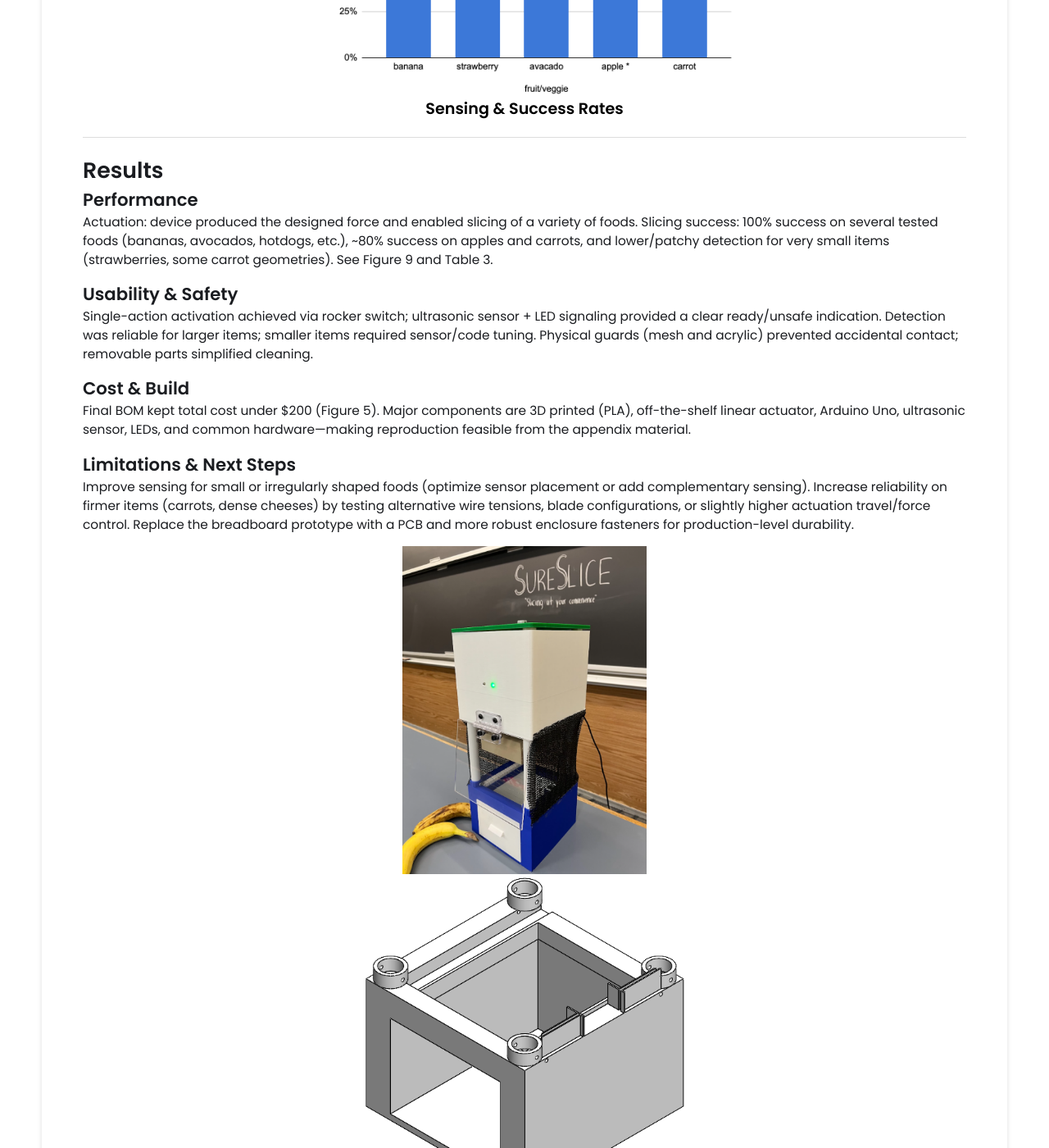
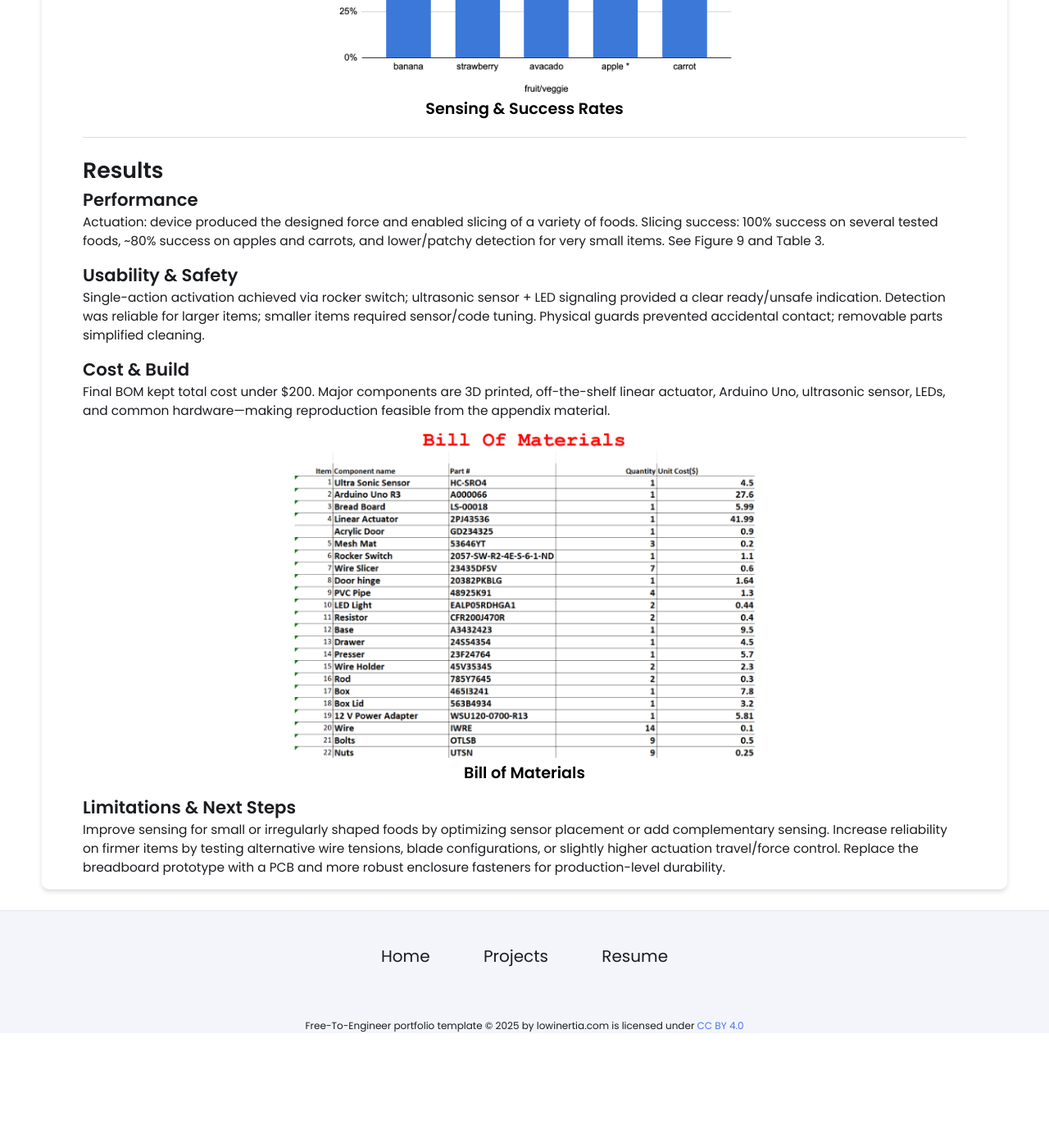
Before and after one commit to michael-vuong/michael-vuong.github.io, a Jekyll site: the page built from _projects/SureSlice/index.md, in a window 1280 px wide and 1400 px high, scrolled down 4278 px. Shown: the whole window at 82% size. Built offline with Jekyll 4.4.1, drawn with Linux system fonts in a browser that asks for light colours; after the commit the page ends 5538 px from its top, so only the background shows below that; some of the changed text lies outside the part shown.

Commit message:
Update index.md

```diff
--- a/_projects/SureSlice/index.md
+++ b/_projects/SureSlice/index.md
@@ -61,17 +61,17 @@
 
 ## 4. Sensing & Controls
 - Integrated an HC-SR04-style ultrasonic sensor for presence detection.
-- Implemented Arduino Uno control: sensor input → LED ready/unsafe indicator (green/red), and actuator control via rocker switch for single-action operation.
+- Implemented Arduino Uno control: sensor input → LED ready/unsafe indicator, and actuator control via rocker switch for single-action operation.
 - Developed code flow and debugging iterations to improve sensing reliability.
 
 ## 5. Prototyping & Iteration
 - Fabricated parts using PLA 3D printing and assembled electronics on a breadboard.
-- Iteratively adjusted sensor positioning and code after inconsistent detection on small items (strawberries, carrots).
+- Iteratively adjusted sensor positioning and code after inconsistent detection on smaller food items.
 - Tuned presser geometry and wire placement to improve cut completeness.
 
 ## 6. Testing & Validation
 - Conducted repeatability and durability tests on wire strength and actuator performance.
-- Performed functional sensing tests across multiple foods (Table 2) and recorded slicing success rates (Figure 9).
+- Performed functional sensing tests across multiple foods and recorded slicing success rates.
 - Verified single-action usability and component removability for cleaning.
 {% include image-gallery.html images="Sensing.png, SuccessRate.png" height="400" %}
 <div style="text-align:center; font-size:1.2rem; font-weight:bold; margin-bottom:12px;">
@@ -83,22 +83,18 @@
 
 ## Performance
 Actuation: device produced the designed force and enabled slicing of a variety of foods.
-Slicing success: 100% success on several tested foods (bananas, avocados, hotdogs, etc.), ~80% success on apples and carrots, and lower/patchy detection for very small items (strawberries, some carrot geometries). See Figure 9 and Table 3.
+Slicing success: 100% success on several tested foods, ~80% success on apples and carrots, and lower/patchy detection for very small items. See Figure 9 and Table 3.
 ## Usability & Safety
 Single-action activation achieved via rocker switch; ultrasonic sensor + LED signaling provided a clear ready/unsafe indication. Detection was reliable for larger items; smaller items required sensor/code tuning.
-Physical guards (mesh and acrylic) prevented accidental contact; removable parts simplified cleaning.
+Physical guards prevented accidental contact; removable parts simplified cleaning.
 ## Cost & Build
-Final BOM kept total cost under $200 (Figure 5).
-Major components are 3D printed (PLA), off-the-shelf linear actuator, Arduino Uno, ultrasonic sensor, LEDs, and common hardware—making reproduction feasible from the appendix material.
+Final BOM kept total cost under $200.
+Major components are 3D printed, off-the-shelf linear actuator, Arduino Uno, ultrasonic sensor, LEDs, and common hardware—making reproduction feasible from the appendix material.
+{% include image-gallery.html images="BOM.png" height="400" %}
+<div style="text-align:center; font-size:1.2rem; font-weight:bold; margin-bottom:12px;">
+  Bill of Materials
+</div>
 ## Limitations & Next Steps
-Improve sensing for small or irregularly shaped foods (optimize sensor placement or add complementary sensing).
-Increase reliability on firmer items (carrots, dense cheeses) by testing alternative wire tensions, blade configurations, or slightly higher actuation travel/force control.
+Improve sensing for small or irregularly shaped foods by optimizing sensor placement or add complementary sensing.
+Increase reliability on firmer items by testing alternative wire tensions, blade configurations, or slightly higher actuation travel/force control.
 Replace the breadboard prototype with a PCB and more robust enclosure fasteners for production-level durability.
-
-{% include image-gallery.html images="SureSlice.png" height="400" %}
-{% include image-gallery.html images="Bottom.png" height="400" %}
-{% include image-gallery.html images="Assem.png" height="400" %}
-{% include image-gallery.html images="Drawer.png" height="400" %}
-{% include image-gallery.html images="Lid.png" height="400" %}
-{% include image-gallery.html images="Press.png" height="400" %}
-{% include image-gallery.html images="WireHolder.png" height="400" %}
```
Also changed, not shown: other parts of _projects/SureSlice/index.md (+4 -4 lines).
